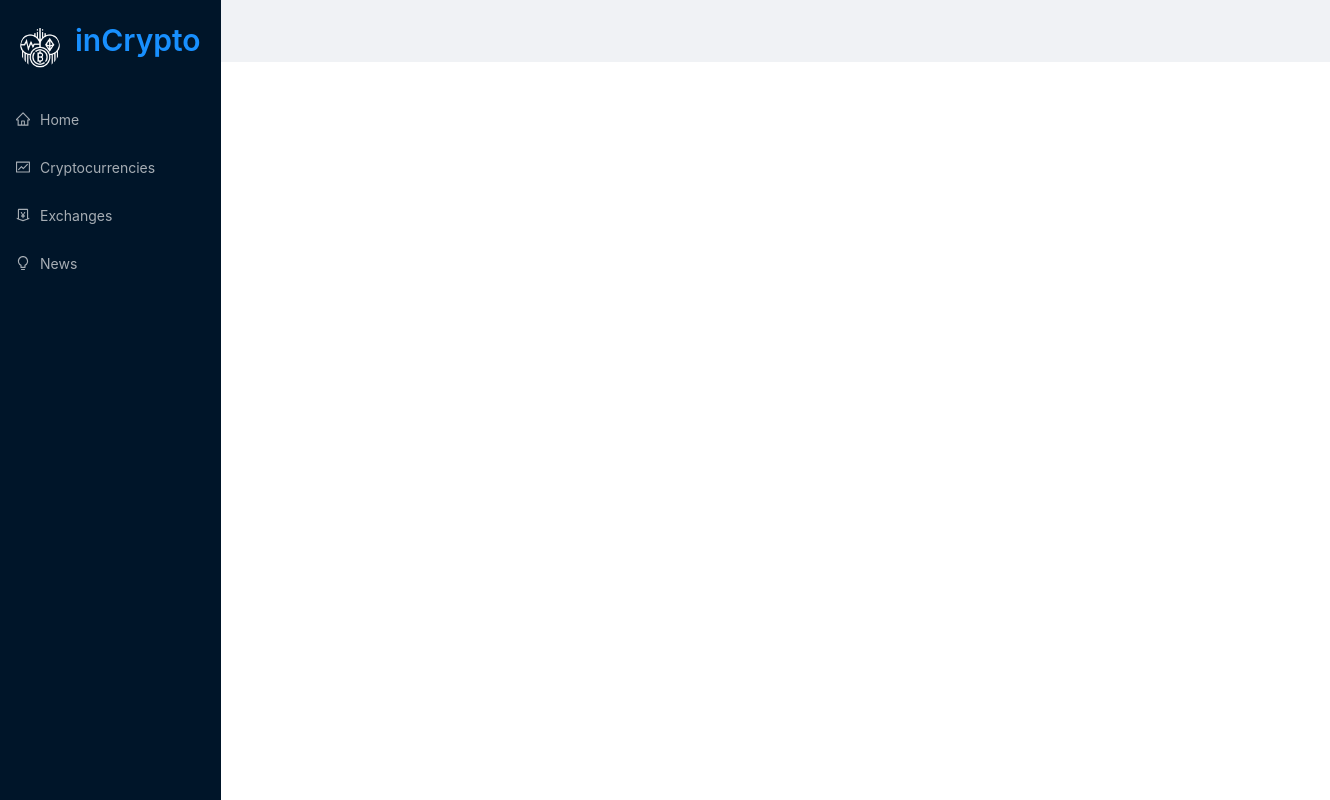
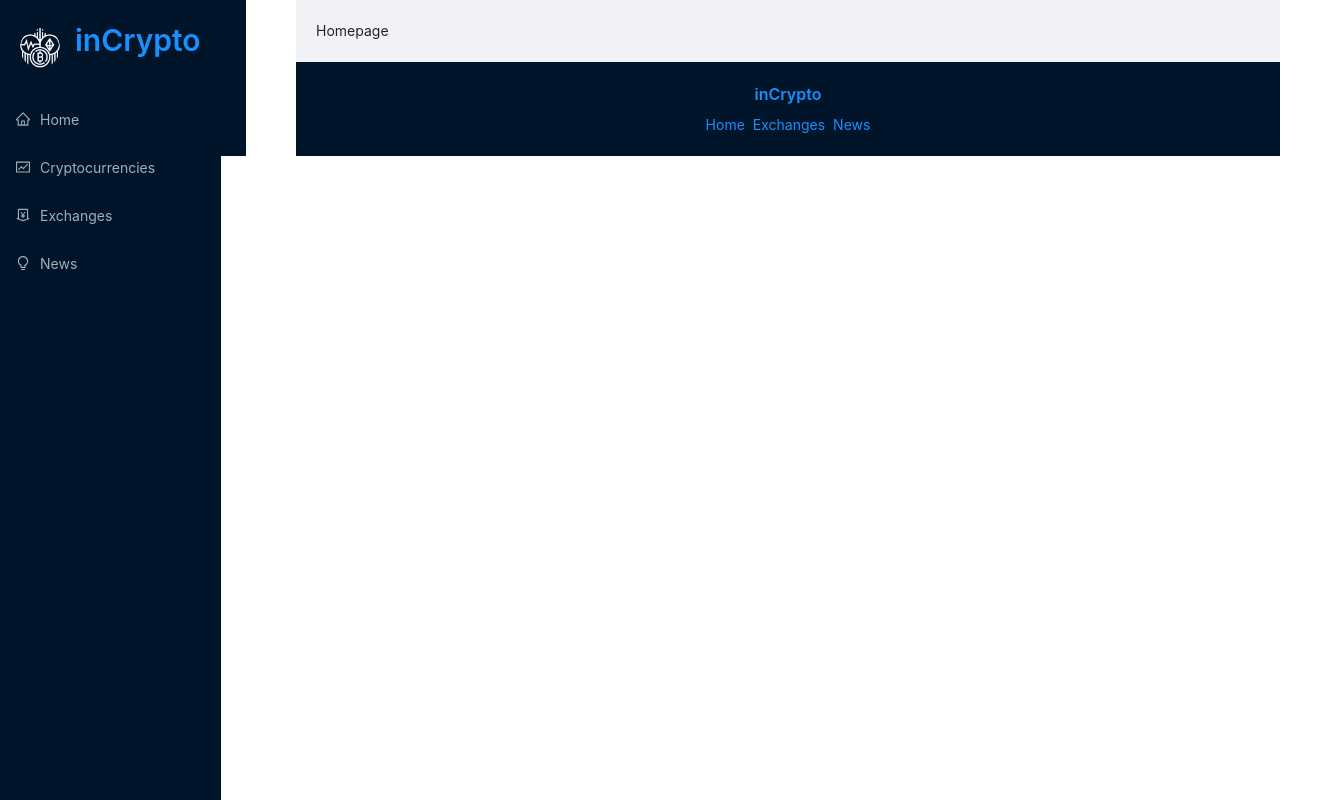
Before and after one commit to Morghot2/inCrypto, a React (Create React App) app: page / in a window 1280 px wide. Shown: the whole page, 1330 px wide, since content can reach past the window. Built offline with nearby package versions, Linux system fonts and the light colour scheme.

Commit message:
Navbar and Footer

```diff
--- a/src/App.js
+++ b/src/App.js
@@ -15,8 +15,8 @@
 
 const App = () => {
   return (
-    <div className="App">
-      <div className="Navbar">
+    <div className="app">
+      <div className="navbar">
         <Navbar />
       </div>
       <div className="main">
@@ -39,8 +39,21 @@
             </Routes>
           </div>
         </Layout>
+
+        <div className="footer">
+        <Typography.Title level={5} style={{ color: 'white', textAlign: 'center' }}>
+          <Link to="/">
+            inCrypto
+          </Link>
+
+        </Typography.Title>
+        <Space>
+          <Link to="/">Home</Link>
+          <Link to="/exchanges">Exchanges</Link>
+          <Link to="/news">News</Link>
+        </Space>
       </div>
-      <div className="Footer"></div>
+      </div>
     </div>
   );
 };
--- a/src/components/Navbar.js
+++ b/src/components/Navbar.js
@@ -33,12 +33,6 @@
         <Menu.Item icon={<BulbOutlined />}>
           <Link to="/news">News</Link>
         </Menu.Item>
-          {/* <Menu.Item icon={<CalculatorOutlined />}>
-              <Link to="/trackfolio">Trackfolio</Link>
-          </Menu.Item>
-          <Menu.Item icon={<DollarOutlined />}>
-              <Link to="/fiats">Exchange Rates</Link>
-          </Menu.Item> */}
       </Menu>
     </div>
   );
```
Lines whose indentation alone changed are shown as unchanged.
